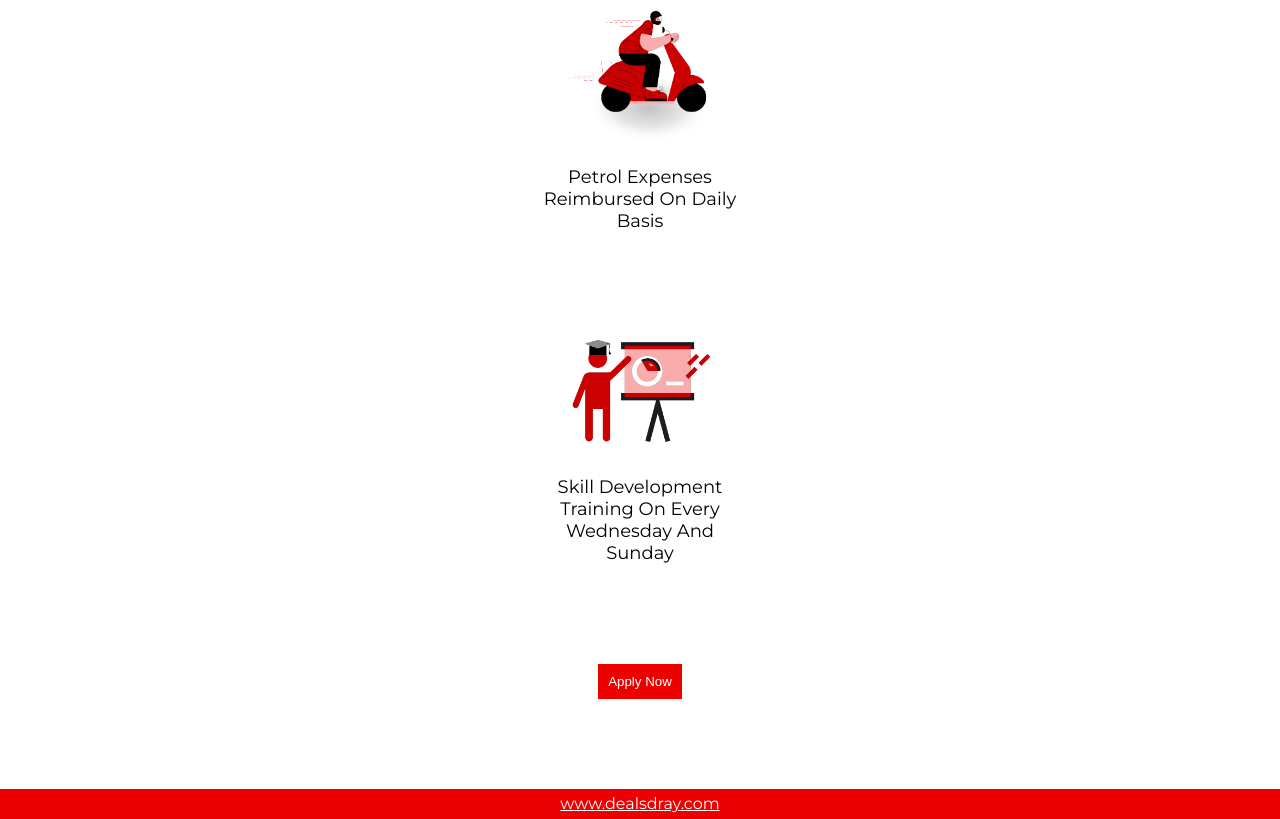
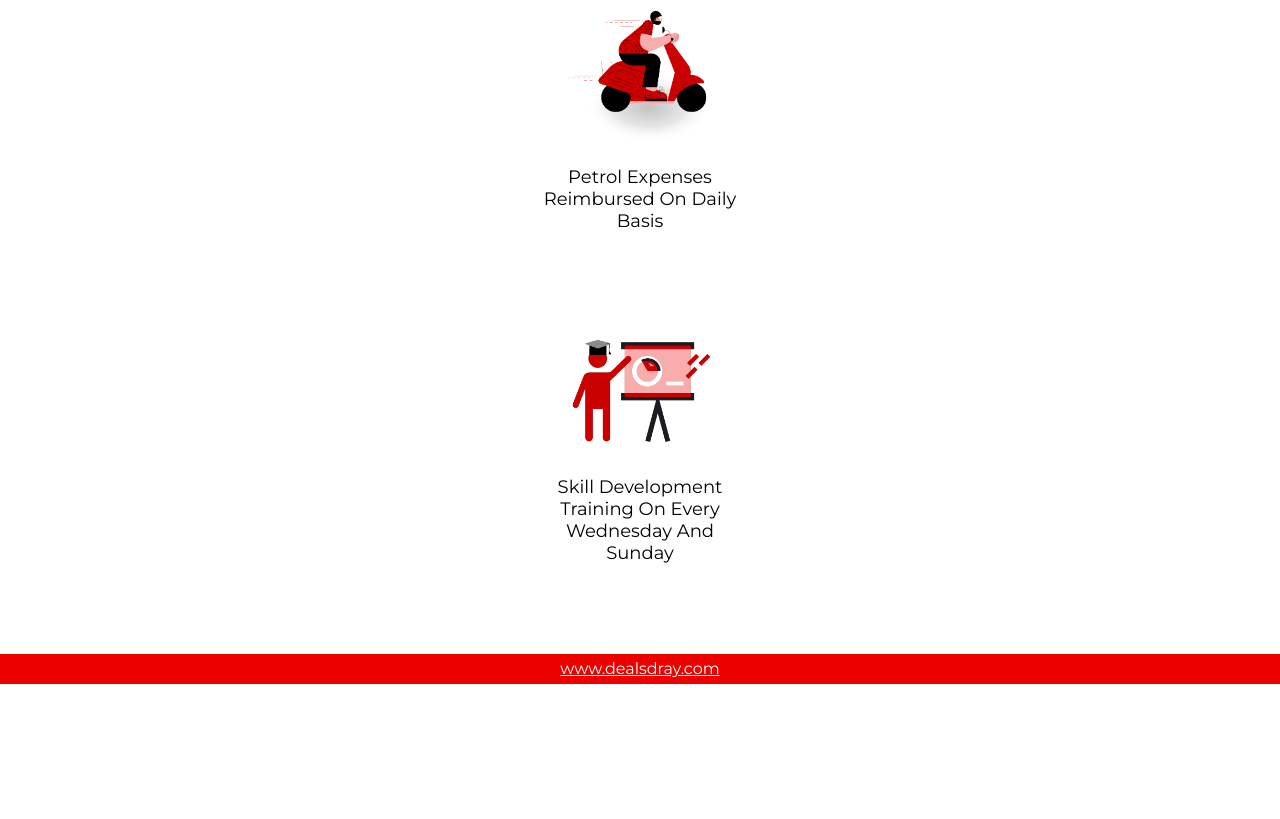
Before and after one commit to slowwind1/Field-Executive, a plain HTML site: page index.html in a window 1280 px wide. Shown: the part 4446-5265 px from the top of the page. After the commit the page ends 5130 px from the top, so only its background shows below. Drawn offline with Linux system fonts and the light colour scheme; a web font is replaced by a local one.

Commit message:
Update index.html

```diff
--- a/index.html
+++ b/index.html
@@ -153,9 +153,6 @@
                     </li>
                 </ul>
             </div>
-            <div id="visit">
-                <a href="#form-body"><button class="apply-button">Apply Now</button></a>
-            </div>
         </div>
 
     </div>
```
